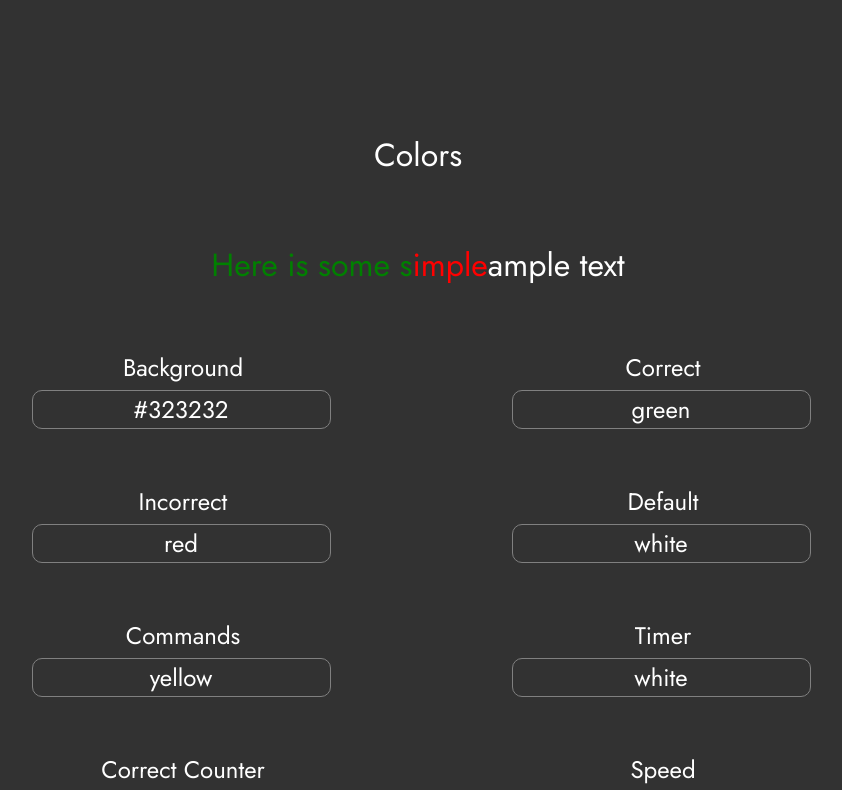
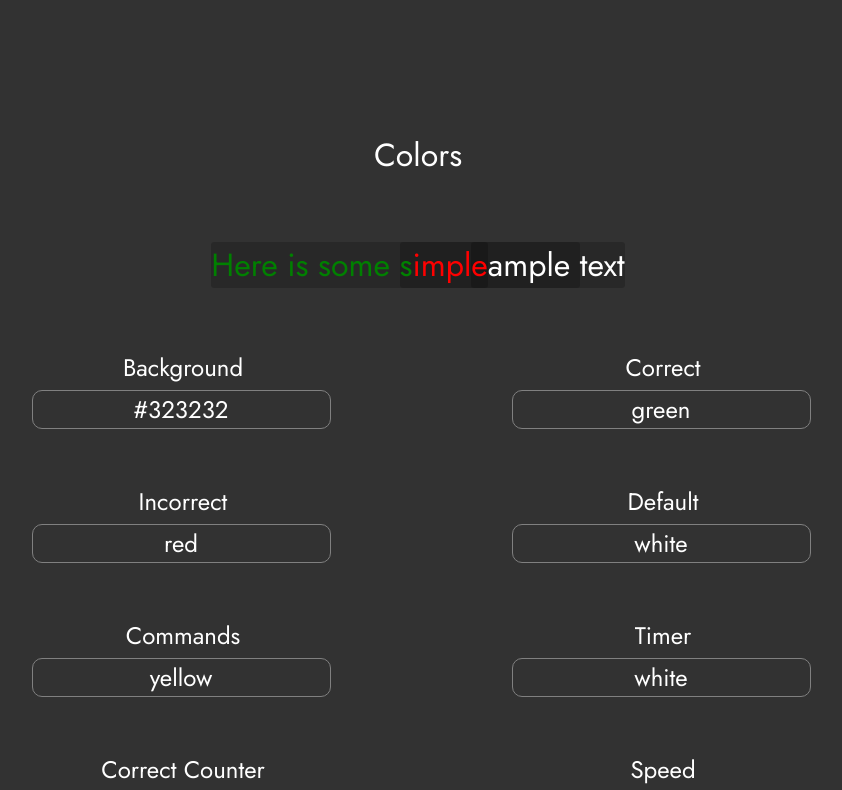
Before and after one commit to Univa/acts, a React (Create React App) app: page /#/settings in a window 1280 px wide. Shown: the top 790 px of the page, without its empty margins (222-1064 px from the left). Built offline with nearby package versions, Linux system fonts and the light colour scheme.

Commit message:
add highlights to the sample text in the settings scene

```diff
--- a/src/scenes/settings/index.jsx
+++ b/src/scenes/settings/index.jsx
@@ -12,10 +12,15 @@ export default class Settings extends React.Component {
                     <div className="Settings">
                         <div className="color-settings">
                             <p style={{color: settings.theme.color.notTyped}}>Colors</p>
-                            <p>
-                                <span style={{color: settings.theme.color.correct}}>Here is some s</span>
-                                <span style={{color: settings.theme.color.incorrect}}>imple</span>
-                                <span style={{color: settings.theme.color.notTyped}}>ample text</span>
+                            <p style={{backgroundColor: settings.theme.color.lineHighlight, borderRadius: "3px"}}>
+                                <span style={{color: settings.theme.color.correct}}>Here is some </span>
+                                <span style={{backgroundColor: settings.theme.color.wordHighlight, borderRadius: "3px"}}>
+                                    <span style={{color: settings.theme.color.correct}}>s</span>
+                                    <span style={{color: settings.theme.color.incorrect}}>impl</span>
+                                    <span style={{color: settings.theme.color.incorrect, backgroundColor: settings.theme.color.charHighlight, borderRadius: "3px"}}>e</span>
+                                    <span style={{color: settings.theme.color.notTyped}}>ample </span>
+                                </span>
+                                <span style={{color: settings.theme.color.notTyped}}>text</span>
                             </p>
                             <div className="setting-container">
                                 <div className="setting">
```
